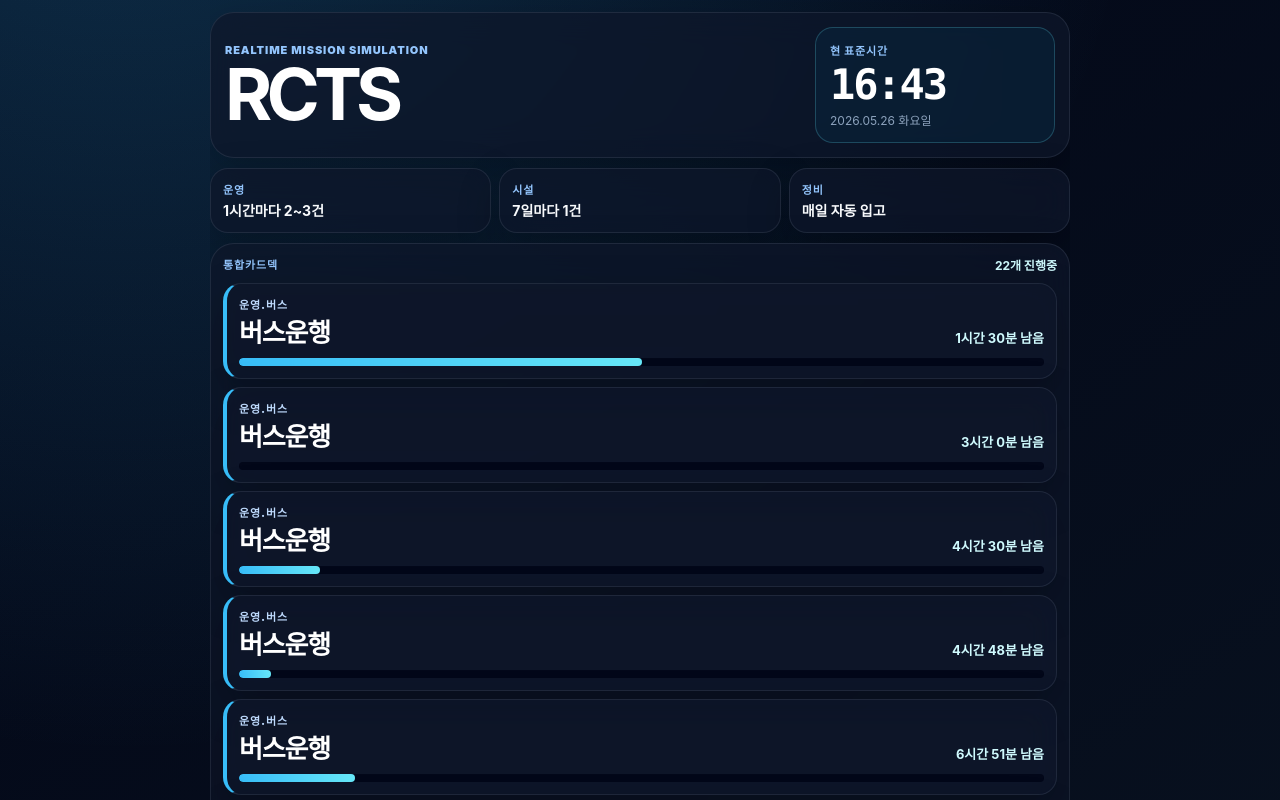
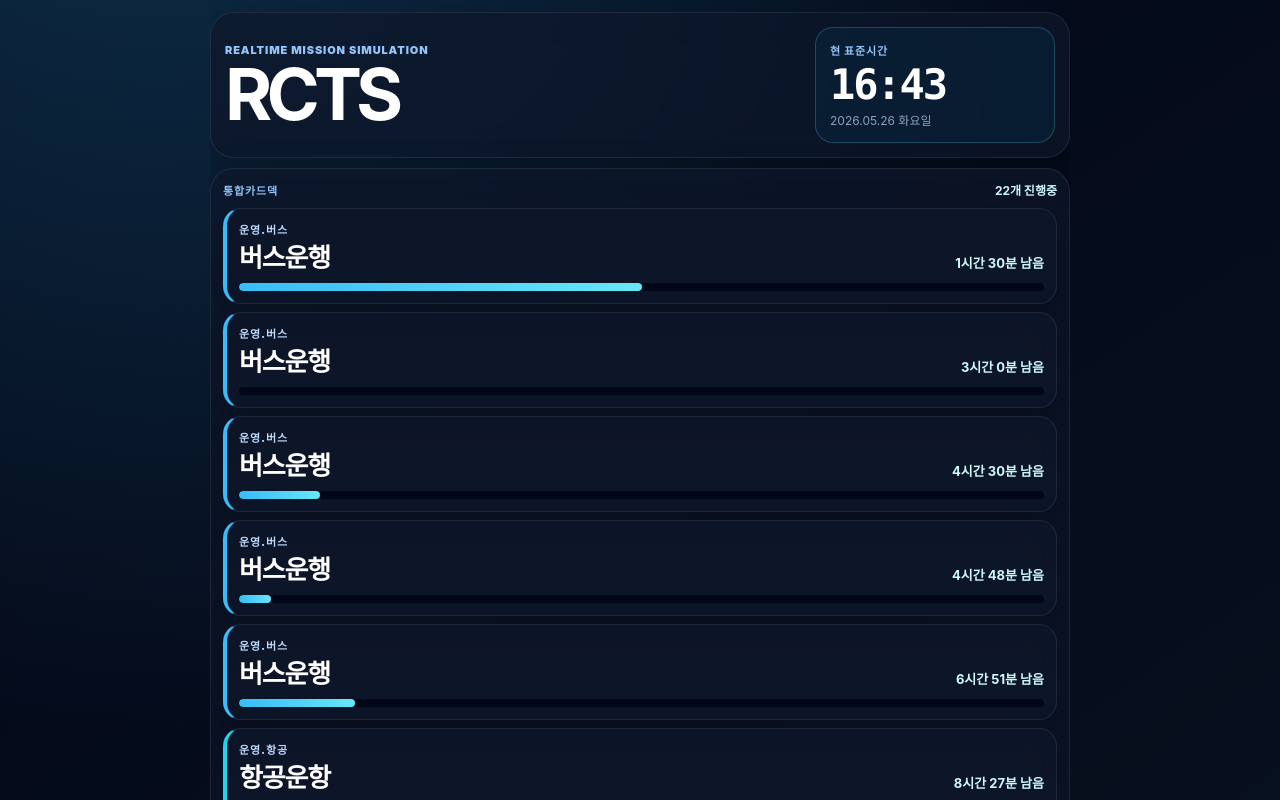
Before and after one commit to RealCityTransport/RCTS, a Vue app: page / in a window 1280 px wide. Shown: the top 800 px of the page. Built offline with nearby package versions, Linux system fonts and the light colour scheme; a web font is replaced by a local one.

Commit message:
2026.07.09 / 규칙내용 삭제

```diff
--- a/src/App.vue
+++ b/src/App.vue
@@ -13,20 +13,6 @@
       </aside>
     </header>
 
-    <section class="rule-row" aria-label="자동 진행 규칙">
-      <article>
-        <span>운영</span>
-        <strong>1시간마다 2~3건</strong>
-      </article>
-      <article>
-        <span>시설</span>
-        <strong>7일마다 1건</strong>
-      </article>
-      <article>
-        <span>정비</span>
-        <strong>매일 자동 입고</strong>
-      </article>
-    </section>
 
     <main class="deck-panel" aria-label="통합카드덱">
       <header class="deck-head">
@@ -57,7 +43,6 @@
 
       <div v-else class="empty-card">
         <strong>진행 중인 항목 없음</strong>
-        <p>시간이 지나면 운영, 시설, 정비 항목이 자동으로 들어옵니다.</p>
       </div>
     </main>
   </div>
@@ -987,7 +972,6 @@ onBeforeUnmount(() => {
 }
 
 .topbar,
-.rule-row article,
 .deck-panel,
 .watch-card,
 .empty-card {
@@ -1015,7 +999,6 @@ onBeforeUnmount(() => {
 
 .brand-block span,
 .digital-clock span,
-.rule-row span,
 .deck-head span,
 .card-label {
   display: block;
@@ -1058,27 +1041,6 @@ onBeforeUnmount(() => {
   color: #8da3bd;
   font-size: 12px;
   font-style: normal;
-}
-
-.rule-row {
-  display: grid;
-  grid-template-columns: repeat(3, minmax(0, 1fr));
-  gap: 8px;
-  margin-top: 10px;
-}
-
-.rule-row article {
-  min-width: 0;
-  border-radius: 18px;
-  padding: 12px;
-}
-
-.rule-row strong {
-  display: block;
-  margin-top: 5px;
-  color: #f8fafc;
-  font-size: 14px;
-  line-height: 1.25;
 }
 
 .deck-panel {
@@ -1211,15 +1173,11 @@ onBeforeUnmount(() => {
   }
 
   .digital-clock,
-  .rule-row article,
   .deck-panel,
   .watch-card {
     border-radius: 16px;
   }
 
-  .rule-row {
-    grid-template-columns: 1fr;
-  }
 
   .card-bodyline {
     grid-template-columns: 1fr;
```
